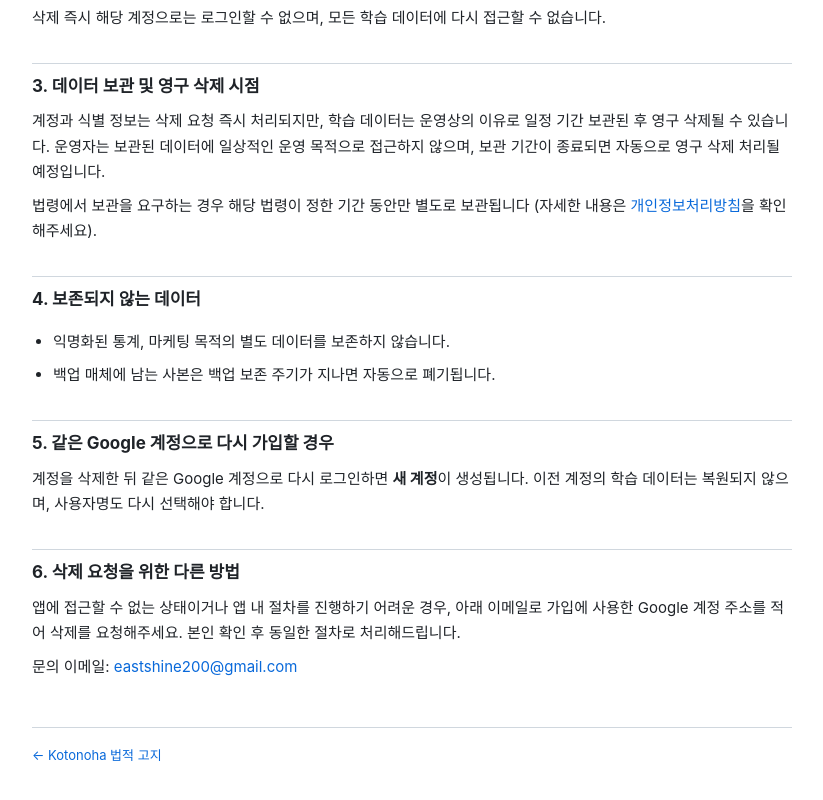
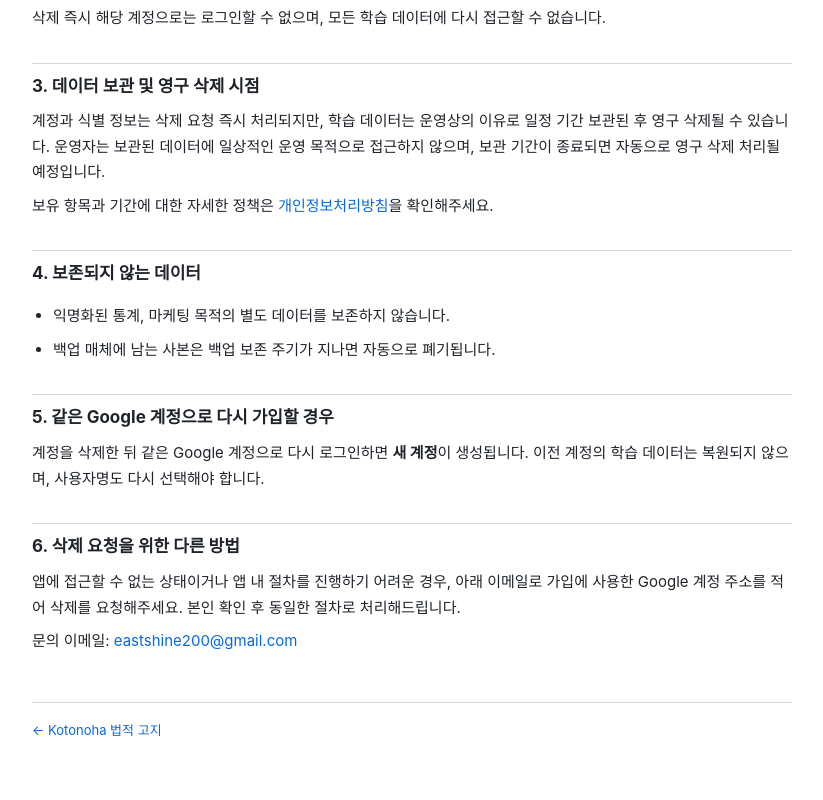
Before and after one commit to eastshine2741/kotonoha-legal, a plain HTML site: page delete-account/index.html in a window 1280 px wide. Shown: the part 821-1621 px from the top of the page, without its empty margins (228-1051 px from the left). Drawn offline with Linux system fonts and the light colour scheme.

Commit message:
Defer legal-retention details to privacy policy
The privacy policy already states "관계 법령에 따라 보존이 의무화된 항목은
해당 법령이 정한 기간 동안 별도로 보관 후 파기합니다." in §3, so the
delete-account page links to it instead of restating an unsourced claim.

Co-Authored-By: Claude Opus 4.7 (1M context) <noreply@anthropic.com>

```diff
--- a/delete-account/index.html
+++ b/delete-account/index.html
@@ -100,7 +100,7 @@
 
   <h2>3. 데이터 보관 및 영구 삭제 시점</h2>
   <p>계정과 식별 정보는 삭제 요청 즉시 처리되지만, 학습 데이터는 운영상의 이유로 일정 기간 보관된 후 영구 삭제될 수 있습니다. 운영자는 보관된 데이터에 일상적인 운영 목적으로 접근하지 않으며, 보관 기간이 종료되면 자동으로 영구 삭제 처리될 예정입니다.</p>
-  <p>법령에서 보관을 요구하는 경우 해당 법령이 정한 기간 동안만 별도로 보관됩니다 (자세한 내용은 <a href="/privacy/">개인정보처리방침</a>을 확인해주세요).</p>
+  <p>보유 항목과 기간에 대한 자세한 정책은 <a href="/privacy/">개인정보처리방침</a>을 확인해주세요.</p>
 
   <h2>4. 보존되지 않는 데이터</h2>
   <ul>
```
